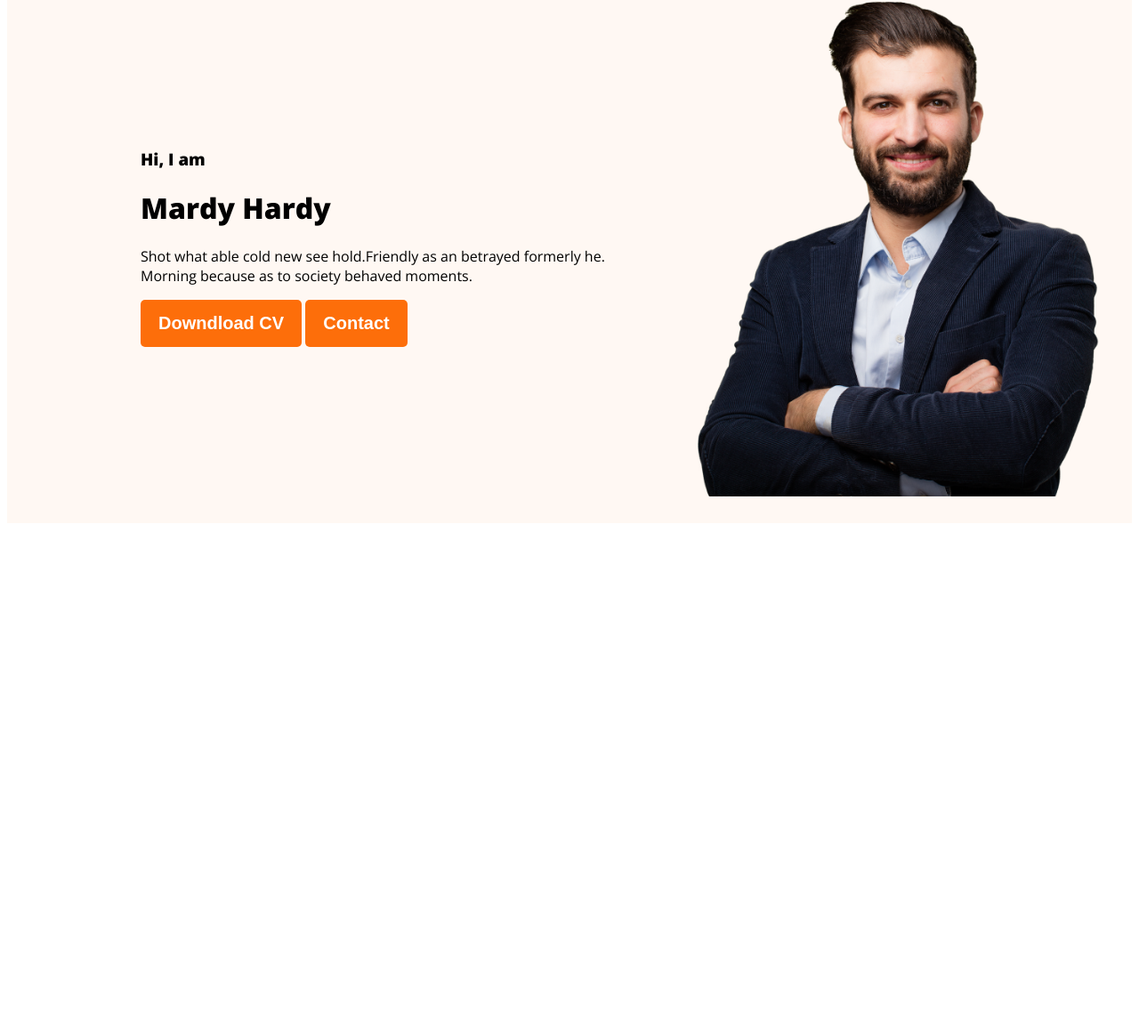
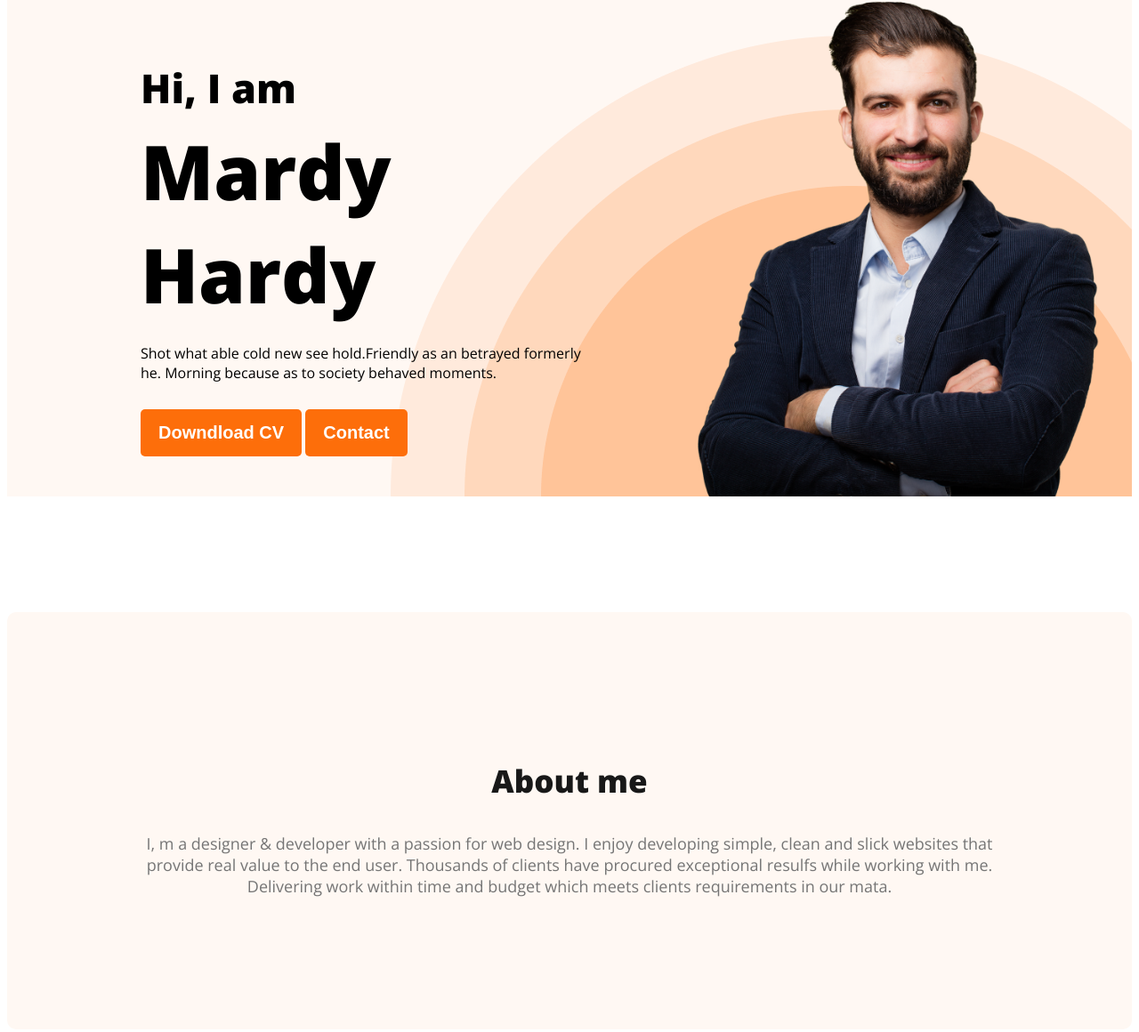
Before and after one commit to meherab303/webdev-repo, a plain HTML site: page index.html in a window 1280 px wide. Shown: the part 210-1370 px from the top of the page at 89% size. Before the commit the page ends 806 px from the top, so only its background shows below. Drawn offline with nearby package versions, Linux system fonts and the light colour scheme.

Commit message:
about section

```diff
--- a/index.html
+++ b/index.html
@@ -25,7 +25,7 @@
         <div class="banner">
             <div class="banner-content"><h3 class="banner-greeting">Hi, I  am</h3>
             <h1 class="banner-text"> Mardy Hardy</h1>
-            <p>Shot what able cold new see hold.Friendly as an betrayed formerly he. Morning because as to society behaved moments.</p>
+            <p class="banner-des">Shot what able cold new see hold.Friendly as an betrayed formerly he. Morning because as to society behaved moments.</p>
             <button class="btn-primary">Downdload CV</button>
             <button class="btn-primary">Contact</button>
 
@@ -43,7 +43,14 @@
 
 
     </header>
-    <main></main>
+    <main>
+        <section class="about">
+            <h3 class="section-title">About me</h3>
+        <p class="section-des">I, m a designer & developer with a passion for web design. I enjoy developing simple, clean and slick websites that provide real value to the end user. Thousands of clients have procured exceptional resulfs while working with me. Delivering work within time and budget which meets clients requirements in our mata.</p>
+
+        </section>
+
+    </main>
 <footer></footer>
 </body>
 </html>
--- a/styles/portfolio.css
+++ b/styles/portfolio.css
@@ -51,16 +51,70 @@ nav a {
     font-weight: 700;
     padding: 15px 20px;
 }
-.header{
-   background-color:#FFF8F3;
+
+.header {
+    background-color: #FFF8F3;
+    background-image: url(../porimages/header_bg.png);
+    background-repeat: no-repeat;
+    background-position: bottom right;
 
 }
-.banner{
-    padding:30px 30px 30px 150px ;
+
+.banner {
+    padding: 30px 30px 0px 150px;
     display: flex;
+
+justify-content: space-between;
     align-items: center;
 }
-.banner .profile-pic{
 
-    width:500px ;
+.banner .profile-pic {
+
+    width: 500px;
 }
+
+.banner-greeting {
+    font-size: 45px;
+    margin-bottom: 0px;
+}
+
+.banner-text {
+    font-size: 85px;
+
+    font-weight: 700;
+    margin-top: 5px;
+    margin-bottom: 20px;
+}
+.banner-des{
+    margin-bottom: 30px;
+
+}
+.banner-content{
+    max-width: 500px;
+}
+.section-title{color: #181818;
+    text-align: center;
+
+    font-size: 35px;
+
+    font-weight: 700;
+
+
+}
+.section-des{
+    color:#757575;
+text-align: center;
+
+font-size: 18px;
+
+}
+
+
+/* main sectuin */
+/* about section */
+.about{
+    padding: 131px;
+    border-radius: 10px;
+background: #FFF8F3;
+margin: 130px 0px;
+}
```
